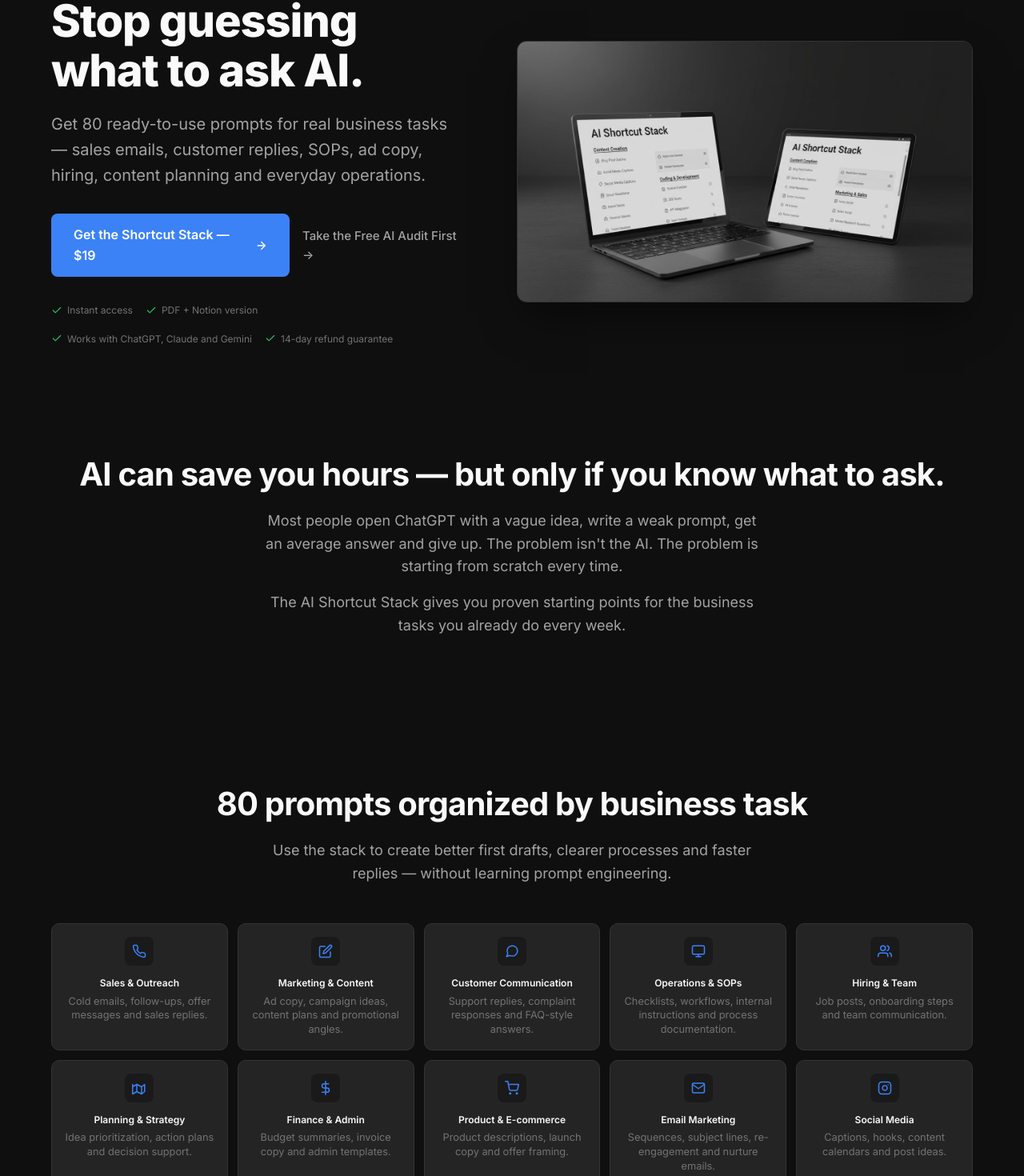
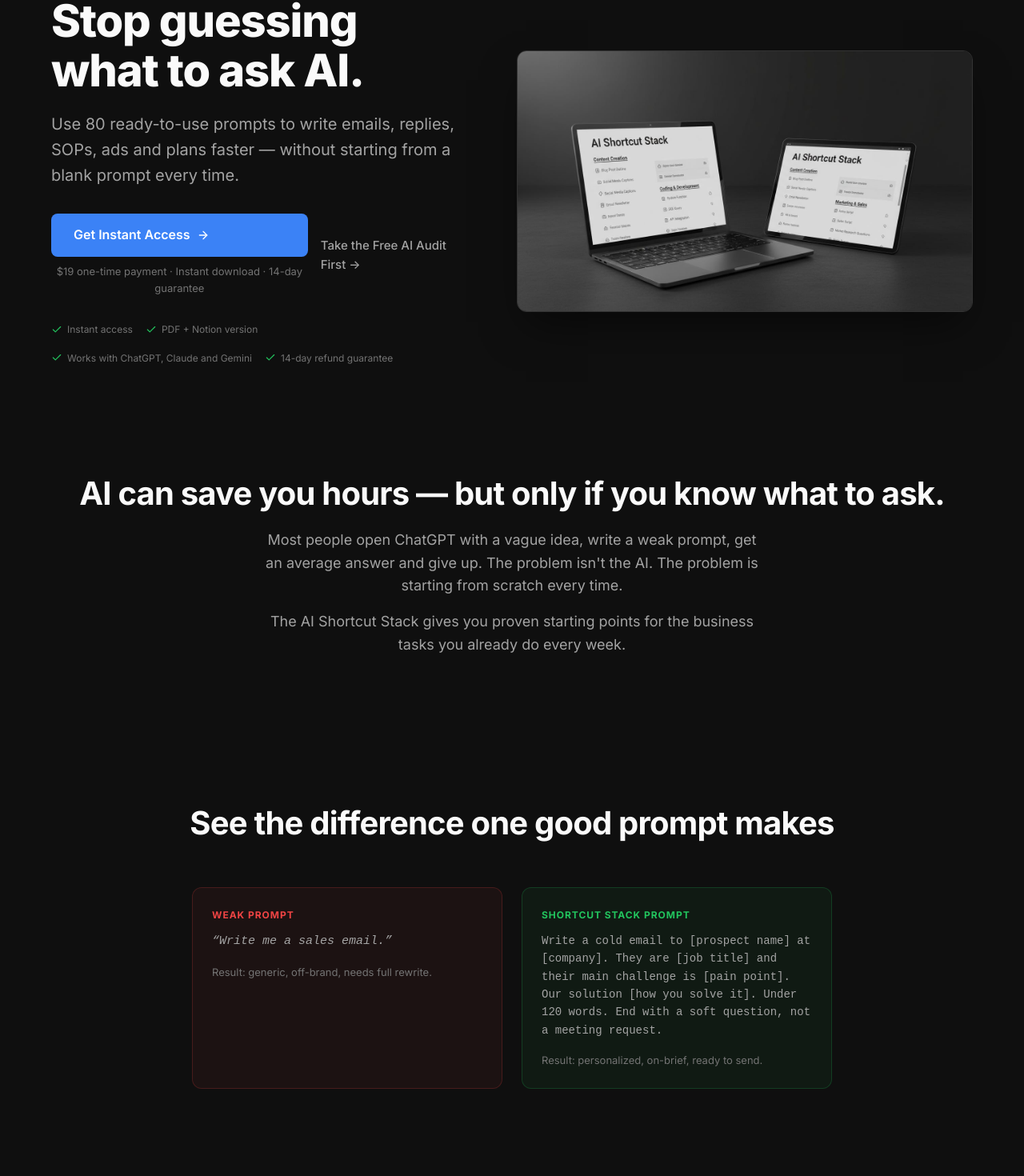
Before and after one commit to EvenrueMarkkinointi/profitslab.io, a Next.js app: page / in a window 1280 px wide. Shown: the part 132-1602 px from the top of the page at 80% size. Built offline with nearby package versions, Linux system fonts and the light colour scheme.

Commit message:
Landing page refinements: CTA, before/after, audit bridge, FAQ, credibility
https://claude.ai/code/session_01U2bQNe9zDKXYh5n29UN18Z

```diff
--- a/src/app/page.tsx
+++ b/src/app/page.tsx
@@ -26,6 +26,10 @@ const faqs = [
   {
     q: "Can I share this with my team?",
     a: "Yes — up to 5 people per purchase. For larger teams, email hello@profitslab.io and we'll set up a team license.",
+  },
+  {
+    q: "How is this different from the free AI Audit?",
+    a: "The AI Audit tells you where AI can help your business most — it maps your gaps and ranks your opportunities. The Shortcut Stack gives you the actual prompts to act on those opportunities. They work best together: use the audit to find where to start, then use the stack to get it done.",
   },
   {
     q: "What if I don't like it?",
@@ -62,16 +66,19 @@ export default function Home() {
               Stop guessing what to ask AI.
             </h1>
             <p className="hero-subtitle">
-              Get 80 ready-to-use prompts for real business tasks — sales emails, customer replies, SOPs, ad copy, hiring, content planning and everyday operations.
+              Use 80 ready-to-use prompts to write emails, replies, SOPs, ads and plans faster — without starting from a blank prompt every time.
             </p>
             <div className="hero-cta">
+              <div style={{ display: "flex", flexDirection: "column", gap: "0.5rem" }}>
                 <a href={STRIPE_URL} className="btn-primary btn-large">
-                Get the Shortcut Stack — $19
+                  Get Instant Access
                   <svg width="16" height="16" viewBox="0 0 24 24" fill="none" stroke="currentColor" strokeWidth="2" strokeLinecap="round" strokeLinejoin="round">
                     <line x1="5" y1="12" x2="19" y2="12"></line>
                     <polyline points="12 5 19 12 12 19"></polyline>
                   </svg>
                 </a>
+                <span style={{ fontSize: "0.8125rem", color: "var(--text-muted)", textAlign: "center" }}>$19 one-time payment · Instant download · 14-day guarantee</span>
+              </div>
               <Link href={AUDIT_URL} style={{ display: "inline-flex", alignItems: "center", gap: "0.5rem", color: "var(--text-secondary)", fontSize: "0.9375rem", textDecoration: "none", fontWeight: 500 }}>
                 Take the Free AI Audit First →
               </Link>
@@ -103,6 +110,29 @@ export default function Home() {
           <p style={{ maxWidth: 620, margin: "1rem auto 0", color: "var(--text-secondary)" }}>
             The AI Shortcut Stack gives you proven starting points for the business tasks you already do every week.
           </p>
+        </div>
+      </section>
+
+      {/* Before / After */}
+      <section className="section">
+        <div className="section-header">
+          <h2>See the difference one good prompt makes</h2>
+        </div>
+        <div style={{ display: "grid", gridTemplateColumns: "1fr 1fr", gap: "1.5rem", maxWidth: 800, margin: "0 auto" }}>
+          <div style={{ background: "rgba(239,68,68,0.06)", border: "1px solid rgba(239,68,68,0.2)", borderRadius: 12, padding: "1.5rem" }}>
+            <div style={{ fontSize: "0.75rem", fontWeight: 700, textTransform: "uppercase", letterSpacing: "0.08em", color: "#ef4444", marginBottom: "0.75rem" }}>Weak prompt</div>
+            <div style={{ fontFamily: "monospace", fontSize: "0.9375rem", color: "var(--text-secondary)", lineHeight: 1.6, fontStyle: "italic" }}>
+              &ldquo;Write me a sales email.&rdquo;
+            </div>
+            <div style={{ marginTop: "1rem", fontSize: "0.8125rem", color: "var(--text-muted)" }}>Result: generic, off-brand, needs full rewrite.</div>
+          </div>
+          <div style={{ background: "rgba(34,197,94,0.06)", border: "1px solid rgba(34,197,94,0.2)", borderRadius: 12, padding: "1.5rem" }}>
+            <div style={{ fontSize: "0.75rem", fontWeight: 700, textTransform: "uppercase", letterSpacing: "0.08em", color: "#22c55e", marginBottom: "0.75rem" }}>Shortcut Stack prompt</div>
+            <div style={{ fontFamily: "monospace", fontSize: "0.875rem", color: "var(--text-secondary)", lineHeight: 1.6 }}>
+              Write a cold email to <span className="placeholder">[prospect name]</span> at <span className="placeholder">[company]</span>. They are <span className="placeholder">[job title]</span> and their main challenge is <span className="placeholder">[pain point]</span>. Our solution <span className="placeholder">[how you solve it]</span>. Under 120 words. End with a soft question, not a meeting request.
+            </div>
+            <div style={{ marginTop: "1rem", fontSize: "0.8125rem", color: "var(--text-muted)" }}>Result: personalized, on-brief, ready to send.</div>
+          </div>
         </div>
       </section>
 
@@ -241,8 +271,11 @@ export default function Home() {
           <h2 style={{ fontSize: "clamp(1.5rem, 3vw, 2rem)", marginBottom: "1rem" }}>
             Not sure where AI would help your business most?
           </h2>
-          <p style={{ color: "var(--text-secondary)", lineHeight: 1.7, marginBottom: "1.75rem", maxWidth: 520, margin: "0 auto 1.75rem" }}>
+          <p style={{ color: "var(--text-secondary)", lineHeight: 1.7, marginBottom: "1.75rem", maxWidth: 520, margin: "0 auto 1rem" }}>
             Take the free AI Audit first. Answer 20 questions and get a personalized report showing your biggest AI opportunities, ranked by effort and impact.
+          </p>
+          <p style={{ color: "var(--text-secondary)", lineHeight: 1.7, maxWidth: 520, margin: "0 auto 1.75rem", fontWeight: 500 }}>
+            The audit shows where to start. The Shortcut Stack gives you the prompts to take action.
           </p>
           <Link
             href={AUDIT_URL}
@@ -363,7 +396,7 @@ export default function Home() {
             <a href="/terms">Terms</a>
           </div>
         </div>
-        <p className="footer-copyright">© 2026 ProfitSlab. All rights reserved.</p>
+        <p className="footer-copyright">© 2026 ProfitSlab. All rights reserved. · Powered by <a href="https://www.evenrue.fi/" target="_blank" rel="noopener noreferrer" style={{ color: "var(--text-muted)", textDecoration: "none" }}>Evenrue</a></p>
       </footer>
     </>
   );
```
Lines whose indentation alone changed are shown as unchanged.
